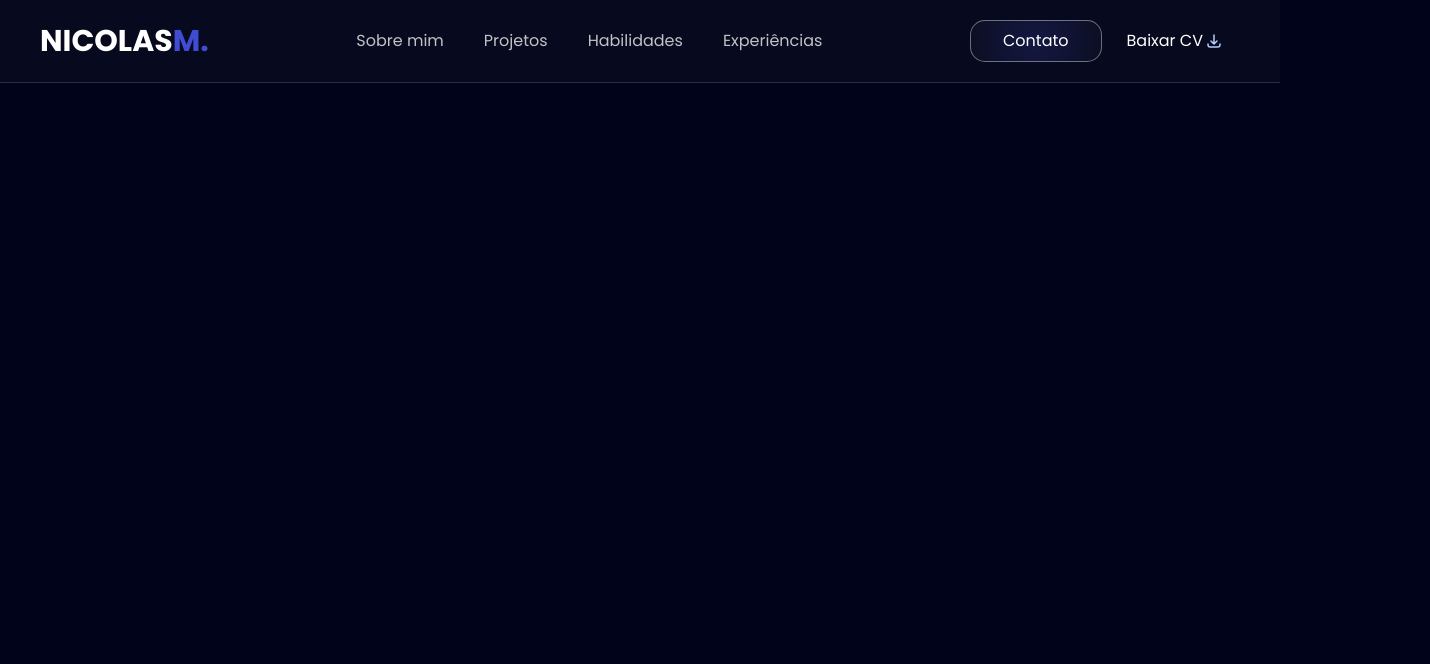
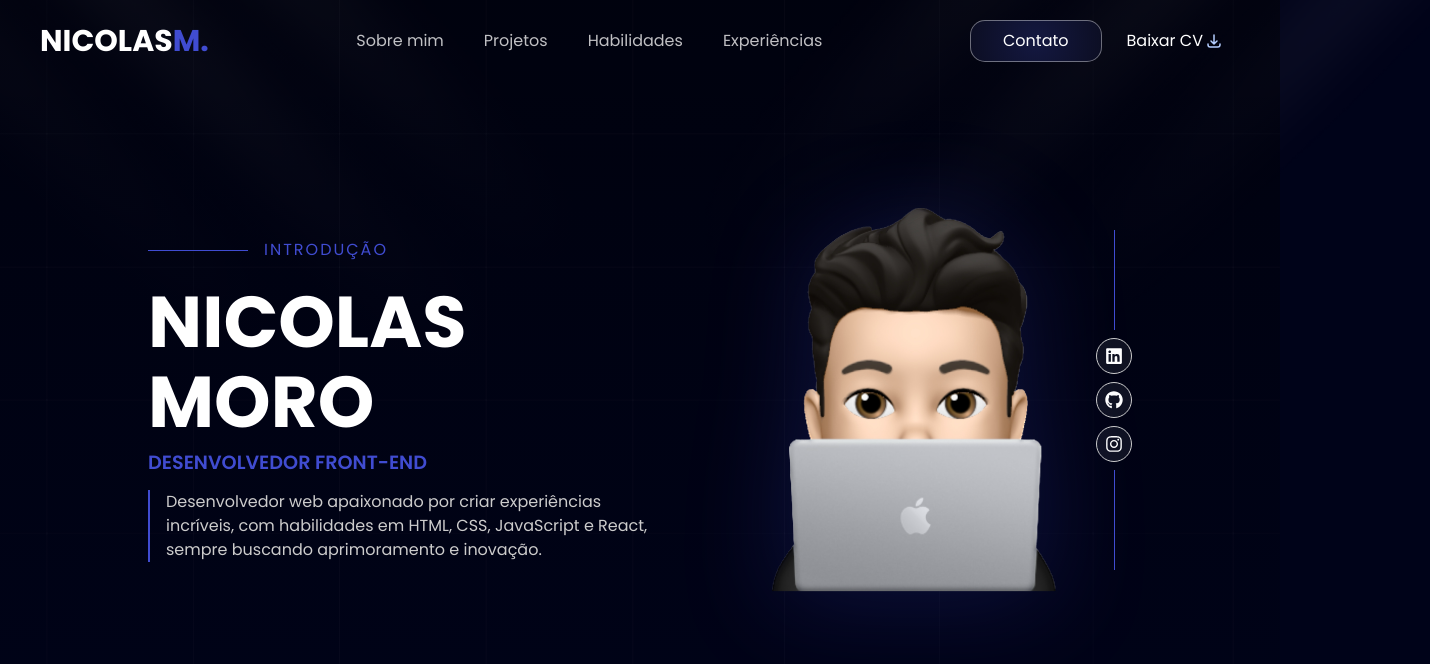
Before and after one commit to nickzmoro/Meu-Portfolio_2025, a React (Vite) app: page / in a window 1280 px wide. Shown: the top 664 px of the page, 1430 px wide, since content can reach past the window. Built offline with nearby package versions, Linux system fonts and the light colour scheme.

Commit message:
feat: home section added with all styles

```diff
--- /dev/null
+++ b/src/Home.css
@@ -0,0 +1,3 @@
+.social-icon {
+  @apply px-2 py-2 bg-[#ffffff10] border-[1px] border-[#ccc] rounded-full hover:bg-[#ffffff20] transition-all duration-200;
+}
--- a/src/Home.jsx
+++ b/src/Home.jsx
@@ -1,4 +1,11 @@
+import { FaLinkedin, FaGithub, FaInstagram } from "react-icons/fa";
+
 import Header from "./components/header/header";
+import "./Home.css";
+
+import programmer from "./assets/images/emoji-programmer.png";
+import spotlight from "./assets/images/spotlight.png";
+import bgHome from "./assets/images/background-home.png";
 
 function Home() {
   return (
@@ -7,6 +14,82 @@ function Home() {
       <Header />
 
       {/* Main */}
+      <main>
+        {/* Home */}
+        <section className="home w-screen h-screen relative flex justify-center items-center">
+          <div className="spotlight absolute top-0 left-[-150px] opacity-50 pointer-events-none select-none">
+            <img src={spotlight} alt="Spotlight" loading="lazy" />
+          </div>
+          <div className="spotlight absolute top-0 right-[-150px] scale-x-[-1] opacity-50 pointer-events-none select-none">
+            <img src={spotlight} alt="Spotlight" loading="lazy" />
+          </div>
+          <div className="bg-home absolute top-0 left-0">
+            <img
+              src={bgHome}
+              alt="Background"
+              loading="lazy"
+              className="w-screen h-screen object-cover z-[-1] pointer-events-none select-none bg-[linear-gradient(to_bottom,#0000006e_0%,#000319_100%)]"
+            />
+          </div>
+          <div className="home-container w-[80%] h-[90%] flex justify-between items-center z-10 px-5">
+            <div className="introduction-txt">
+              <div className="section-name flex items-center gap-4 mb-5">
+                <div className="line-title w-[100px] h-[1px] bg-[#404CD1]"></div>
+                <h3 className="text-[#404CD1] uppercase spacing tracking-[2px]">
+                  Introdução
+                </h3>
+              </div>
+              <h1 className="uppercase font-bold text-[4.5rem]/[1.1]">
+                Nicolas <br />
+                Moro
+              </h1>
+              <h2 className="uppercase font-semibold text-[1.2rem] text-[#404CD1] mt-2">
+                Desenvolvedor Front-End
+              </h2>
+              <p className="text-[#ccc] max-w-[500px] mt-3 border-l-2 border-[#404CD1] pl-4">
+                Desenvolvedor web apaixonado por criar experiências incríveis,
+                com habilidades em HTML, CSS, JavaScript e React, sempre
+                buscando aprimoramento e inovação.
+              </p>
+            </div>
+            <div className="my-socials flex item-center gap-10">
+              <div className="image-programmer">
+                <img
+                  src={programmer}
+                  alt="Programmer"
+                  loading="lazy"
+                  className="drop-shadow-[0_4px_50px_#404cd139] select-none"
+                />
+              </div>
+              <div className="socials-media flex flex-col gap-2 items-center justify-center">
+                <div className="line-socials w-[1px] h-[100px] bg-[#404CD1]"></div>
+                <a
+                  href="https://www.linkedin.com/in/devnicolas"
+                  target="_blank"
+                  className="social-icon"
+                >
+                  <FaLinkedin size={18} />
+                </a>
+                <a
+                  href="https://github.com/nickzmoro"
+                  target="_blank"
+                  className="social-icon"
+                >
+                  <FaGithub size={18} />
+                </a>
+                <a
+                  href="https://www.instagram.com/nickzmoro/"
+                  target="_blank"
+                  className="social-icon"
+                >
+                  <FaInstagram size={18} />
+                </a>
+                <div className="line-socials w-[1px] h-[100px] bg-[#404CD1]"></div>
+              </div>
+            </div>
+          </div>
+        </section>
+      </main>
     </>
   );
 }
--- a/src/components/header/header.jsx
+++ b/src/components/header/header.jsx
@@ -5,7 +5,7 @@ import "./header.css";
 const Header = () => {
   return (
     <>
-      <header className="w-screen flex justify-center px-10 py-5 bg-[#0c0e239f] border-b-[1px] border-b-[#ffffff25]">
+      <header className="w-screen flex fixed top-0 left-0 z-50 justify-center px-10 py-5 bg-[transparent]">
         <div className="container flex justify-between items-center">
           <div className="logo">
             <a href="#" className="text-3xl font-[700] uppercase">
```
